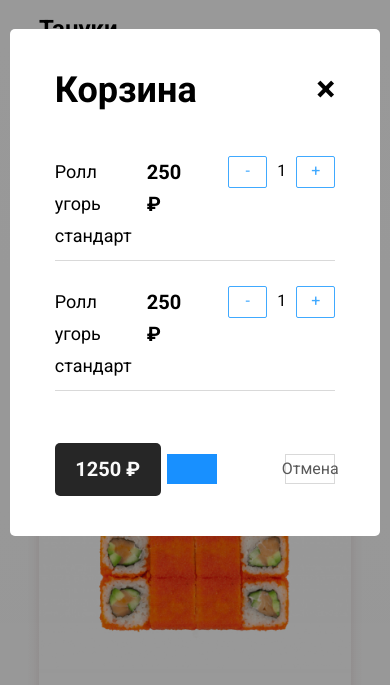
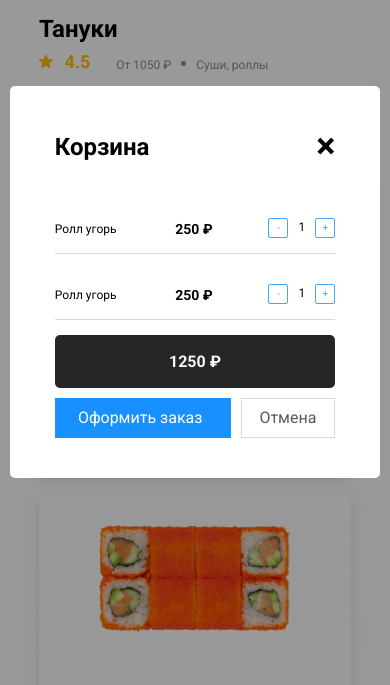
Before and after one commit to AtexRed/DelievryFood, a plain HTML site: page restaurant-tanuki.html in a window 390 px wide. Both pictures are taken after a click on the button 326 px from the left and 62 px from the top of the page. Shown: the part 140-825 px from the top of the page. Drawn offline with Linux system fonts and the light colour scheme; files whose address does not match are found by name.

Commit message:
adaptive fix

```diff
--- a/restaurant-tanuki.html
+++ b/restaurant-tanuki.html
@@ -54,7 +54,7 @@
                     </div>
 
                     <div class="cards">
-                        <div class="card wow fadeInUp" data-wow-delay="0.2s">
+                        <a class="card wow fadeInUp" data-wow-delay="0.2s" href="">
                             <img src="img/restaurants/tanuki/1.jpg" alt="" class="card__img">
                             <div class="card__wrapper">
                                 <div class="card__heading">
@@ -71,9 +71,9 @@
                                     <div class="card__product-price">395 ₽</div>
                                 </div>
                             </div>
-                        </div>
+                        </a>
                         <!-- /.card -->
-                        <div class="card wow fadeInUp" data-wow-delay="0.4s">
+                        <a class="card wow fadeInUp" data-wow-delay="0.4s" href="">
                             <img src="img/restaurants/tanuki/2.jpg" alt="" class="card__img">
                             <div class="card__wrapper">
                                 <div class="card__heading">
@@ -90,9 +90,9 @@
                                     <div class="card__product-price">250 ₽</div>
                                 </div>
                             </div>
-                        </div>
+                        </a>
 
-                        <div class="card wow fadeInUp" data-wow-delay="0.6s">
+                        <a class="card wow fadeInUp" data-wow-delay="0.6s" href="">
                             <img src="img/restaurants/tanuki/3.jpg" alt="" class="card__img">
                             <div class="card__wrapper">
                                 <div class="card__heading">
@@ -109,9 +109,9 @@
                                     <div class="card__product-price">395 ₽</div>
                                 </div>
                             </div>
-                        </div>
+                        </a>
 
-                        <div class="card card_mt wow fadeInUp" data-wow-delay="0.8s">
+                        <a class="card card_mt wow fadeInUp" data-wow-delay="0.8s" href="">
                             <img src="img/restaurants/tanuki/4.jpg" alt="" class="card__img">
                             <div class="card__wrapper">
                                 <div class="card__heading">
@@ -128,9 +128,9 @@
                                         <div class="card__product-price">395 ₽</div>
                                     </div>
                             </div>
-                        </div>
+                        </a>
 
-                        <div class="card card_mt wow fadeInUp" data-wow-delay="1.1s">
+                        <a class="card card_mt wow fadeInUp" data-wow-delay="1.1s" href="">
                             <img src="img/restaurants/tanuki/5.jpg" alt="" class="card__img">
                             <div class="card__wrapper">
                                 <div class="card__heading">
@@ -147,9 +147,9 @@
                                     <div class="card__product-price">250 ₽</div>
                                 </div>
                             </div>
-                        </div>
+                        </a>
 
-                        <div class="card card_mt wow fadeInUp" data-wow-delay="1.3s">
+                        <a class="card card_mt wow fadeInUp" data-wow-delay="1.3s" href="">
                             <img src="img/restaurants/tanuki/6.jpg" alt="" class="card__img">
                             <div class="card__wrapper">
                                 <div class="card__heading">
@@ -166,7 +166,7 @@
                                     <div class="card__product-price">250 ₽</div>
                                 </div>
                             </div>
-                        </div>
+                        </a>
                     </div>
                     <!-- /.cards -->
                 </div>
@@ -221,7 +221,7 @@
             </div>
             <div class="modal__content">
                 <div class="food__row">
-                    <span class="food__name">Ролл угорь стандарт</span>
+                    <span class="food__name">Ролл угорь</span>
                     <strong class="food__price">250 ₽</strong>
                     <div class="food__counter">
                         <button class="food__counter-button">-</button>
@@ -230,7 +230,7 @@
                     </div>
                 </div>
                 <div class="food__row">
-                    <span class="food__name">Ролл угорь стандарт</span>
+                    <span class="food__name">Ролл угорь</span>
                     <strong class="food__price">250 ₽</strong>
                     <div class="food__counter">
                         <button class="food__counter-button">-</button>
--- a/sass/_media.scss
+++ b/sass/_media.scss
@@ -98,6 +98,11 @@
 }
 
 @media(max-width: 768px) {
+    .button {
+        &_issue {
+            margin-right: 20px;
+        }
+    }
     .input {
         &_search {
            flex-basis: 100%;
@@ -172,6 +177,9 @@
             margin-top: 20px;
         }
     }
+    .modal__title {
+        font-size: 28px;
+    }
 }
 
 @media(max-width: 577px) {
@@ -187,6 +195,19 @@
         }
         &__text {
             display: none;
+        }
+        &_issue {
+            width: 65%;
+            height: 40px;
+            text-align: center;
+            margin-right: 10px;
+            .button__text {
+                display: block;
+            }
+        }
+        &_cancel {
+            width: 35%;
+            height: 40px;
         }
     }
     .container {
@@ -272,4 +293,45 @@
             width: 100%;
         }
     }
+    .modal {
+        &__title {
+            font-size: 24px;
+        }
+        &__footer {
+            flex-direction: column;
+            align-items: center;
+            width: 100%;
+            margin-top: 15px;
+            &-buttons {
+                margin-top: 10px;
+                width: 100%;
+            }
+            &-price {
+                font-size: 16px;
+                width: 100%;
+            }
+        }
+    }
+    .food {
+        &__name {
+            font-size: 12px;
+        }
+        &__price {
+            font-size: 14px;
+            margin-right: 7px;
+            margin-left: 10px;
+        }
+        &__counter {
+            position: relative;
+            top: 5px;
+            &-button {
+                width: 20px;
+                height: 20px;
+                font-size: 10px;
+            }
+            &-count {
+                font-size: 12px;
+            }
+        }
+    }
 }
--- a/sass/styles.scss
+++ b/sass/styles.scss
@@ -97,6 +97,7 @@ input::-webkit-input-placeholder {
         border: none;
         border-radius: 2px;
         background-color: #1890FF;
+        transition: all .1s linear;
 
         width: 124px;
 
@@ -109,6 +110,10 @@ input::-webkit-input-placeholder {
 
             margin-left: 5px;
         }
+        &:hover {
+            transform: none;
+            box-shadow: 0 0 10px #1890FF;
+        }
     }
     &_issue {
         border: none;
@@ -116,7 +121,7 @@ input::-webkit-input-placeholder {
 
         width: 149px;
 
-        margin-right: 68px;
+        margin-right: 20px;
     }
 
 
@@ -200,6 +205,7 @@ input::-webkit-input-placeholder {
     border-radius: 7px;
     box-shadow: 0px 4px 12px rgba(148, 100, 100, 0.2);
     position: relative;
+    transition: transform .3s linear;
     & > img {
         width: 100%;
         border-radius: 7px 7px 0 0;
@@ -329,6 +335,10 @@ input::-webkit-input-placeholder {
         font-size: 20px;
         line-height: 1;
         color: #000000;
+    }
+    &:hover {
+        box-shadow: 0 0 10px rgba(0,0,0,.4);
+        transform: scale(1.03);
     }
 }
 
```
Also changed, not shown: index.html (+8 -8 lines), css/styles.min.css.
